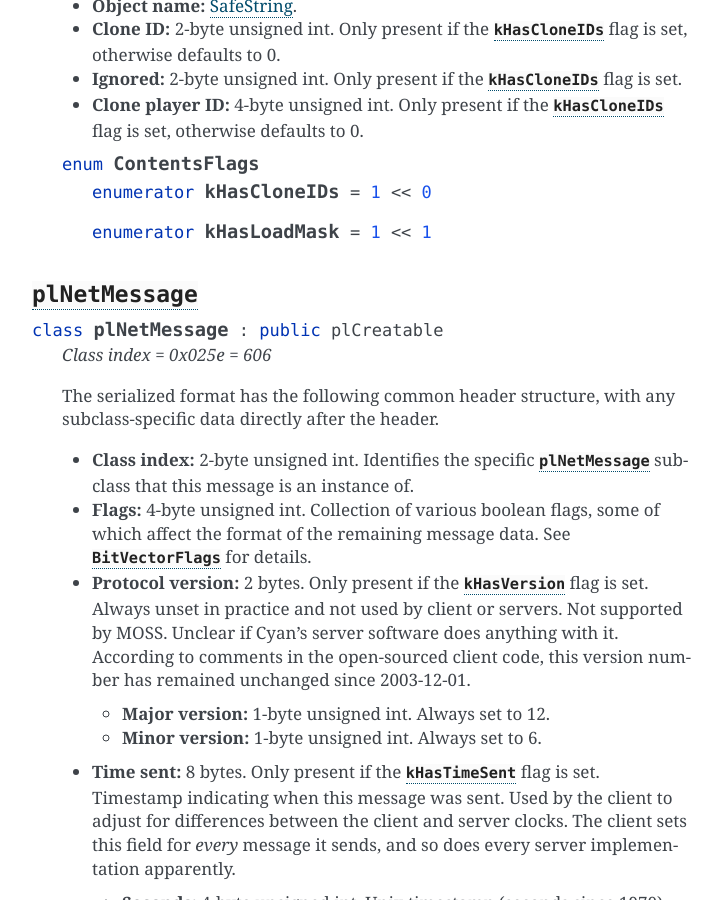
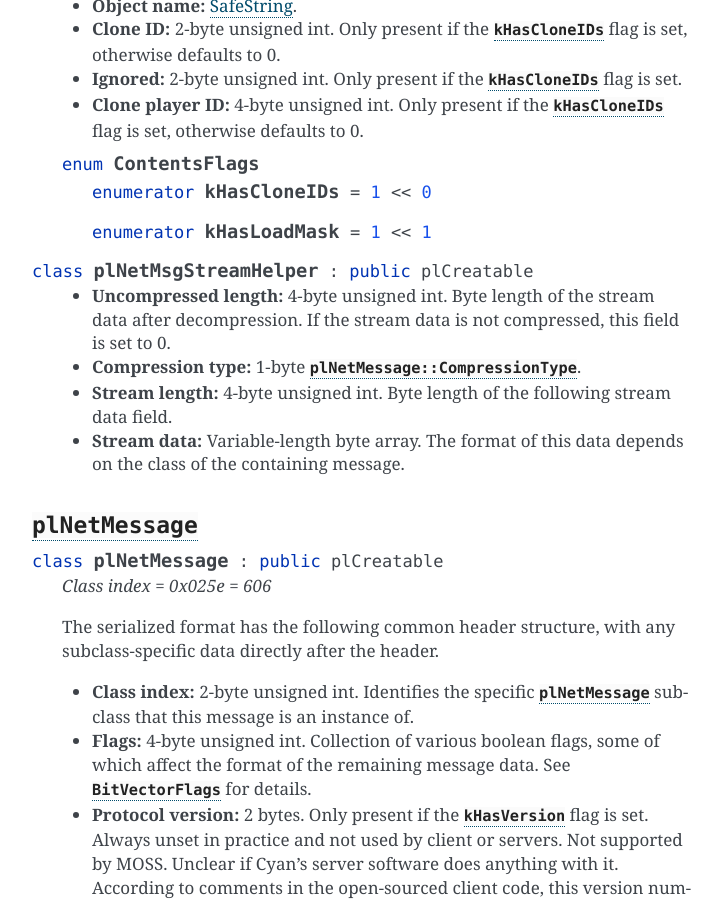
Before and after one commit to dgelessus/NAGUS, a Sphinx documentation site: the page built from docs/uru/game_server.rst, in a window 1280 px wide and 900 px high, scrolled down 4943 px. Shown: the whole window, without its empty margins (388-1110 px from the left). Built offline with Sphinx 7.4.7, drawn with Linux system fonts in a browser that asks for light colours; some of the changed text lies outside the part shown.

Commit message:
Document structure of plNetMsgStream

```diff
--- a/docs/uru/game_server.rst
+++ b/docs/uru/game_server.rst
@@ -168,7 +168,7 @@ and not supported by MOSS or DIRTSAND
         * :cpp:class:`plNetMsgSDLStateBCast` = 0x0329 = 809 (client <-> server)
     * :cpp:class:`plNetMsgGetSharedState` = 0x027e = 638 (client -> server, unused)
     * :cpp:class:`plNetMsgObjStateRequest` = 0x0286 = 646 (client -> server, unused)
-  * ``plNetMsgStream`` = 0x026c = 620 (abstract)
+  * :cpp:class:`plNetMsgStream` = 0x026c = 620 (abstract)
 
     * ``plNetMsgGameMessage`` = 0x026b = 619 (client <-> server)
 
@@ -286,6 +286,18 @@ Common data types
 
       .. cpp:enumerator:: kHasCloneIDs = 1 << 0
       .. cpp:enumerator:: kHasLoadMask = 1 << 1
+
+.. cpp:class:: plNetMsgStreamHelper : public plCreatable
+
+   * **Uncompressed length:** 4-byte unsigned int.
+     Byte length of the stream data after decompression.
+     If the stream data is not compressed,
+     this field is set to 0.
+   * **Compression type:** 1-byte :cpp:enum:`plNetMessage::CompressionType`.
+   * **Stream length:** 4-byte unsigned int.
+     Byte length of the following stream data field.
+   * **Stream data:** Variable-length byte array.
+     The format of this data depends on the class of the containing message.
 
 :cpp:class:`plNetMessage`
 ^^^^^^^^^^^^^^^^^^^^^^^^^
@@ -582,15 +594,7 @@ Common data types
    *Class index = 0x027b = 635*
 
    * **Header:** :cpp:class:`plNetMsgObject`.
-   * **Uncompressed length:** 4-byte unsigned int.
-     Byte length of the stream data after decompression.
-     If the stream data is not compressed,
-     this field is set to 0.
-   * **Compression type:** 1-byte :cpp:enum:`plNetMessage::CompressionType`.
-   * **Stream length:** 4-byte unsigned int.
-     Byte length of the following stream data field.
-   * **Stream data:** Variable-length byte array.
-     The format of this data depends on the subclass.
+   * **Stream:** :cpp:class:`plNetMsgStreamHelper`.
 
 :cpp:class:`plNetMsgSharedState`
 ^^^^^^^^^^^^^^^^^^^^^^^^^^^^^^^^
@@ -658,3 +662,13 @@ Common data types
    *Class index = 0x0286 = 646*
 
    Identical structure to its superclass :cpp:class:`plNetMsgObject`.
+
+:cpp:class:`plNetMsgStream`
+^^^^^^^^^^^^^^^^^^^^^^^^^^^
+
+.. cpp:class:: plNetMsgStream : public plNetMessage
+
+   *Class index = 0x026c = 620*
+
+   * **Header:** :cpp:class:`plNetMessage`.
+   * **Stream:** :cpp:class:`plNetMsgStreamHelper`.
```
